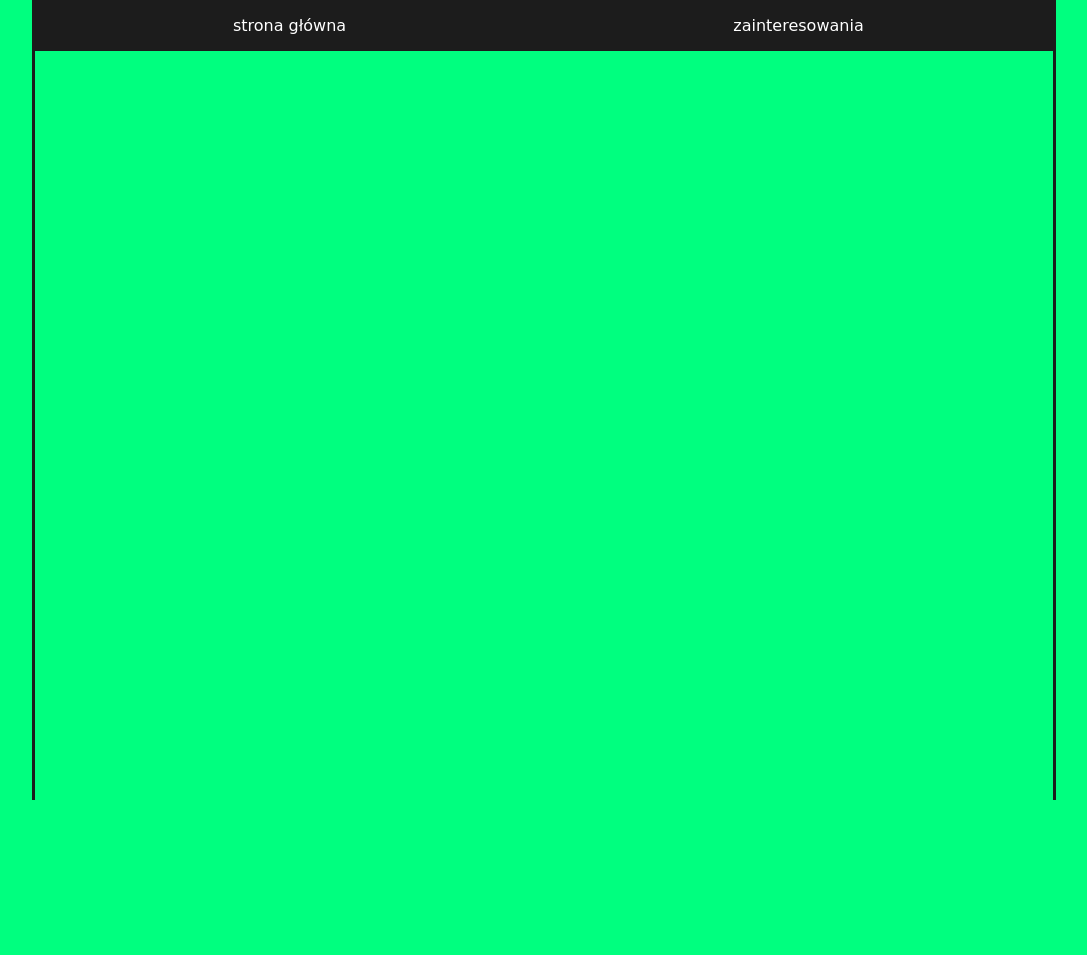
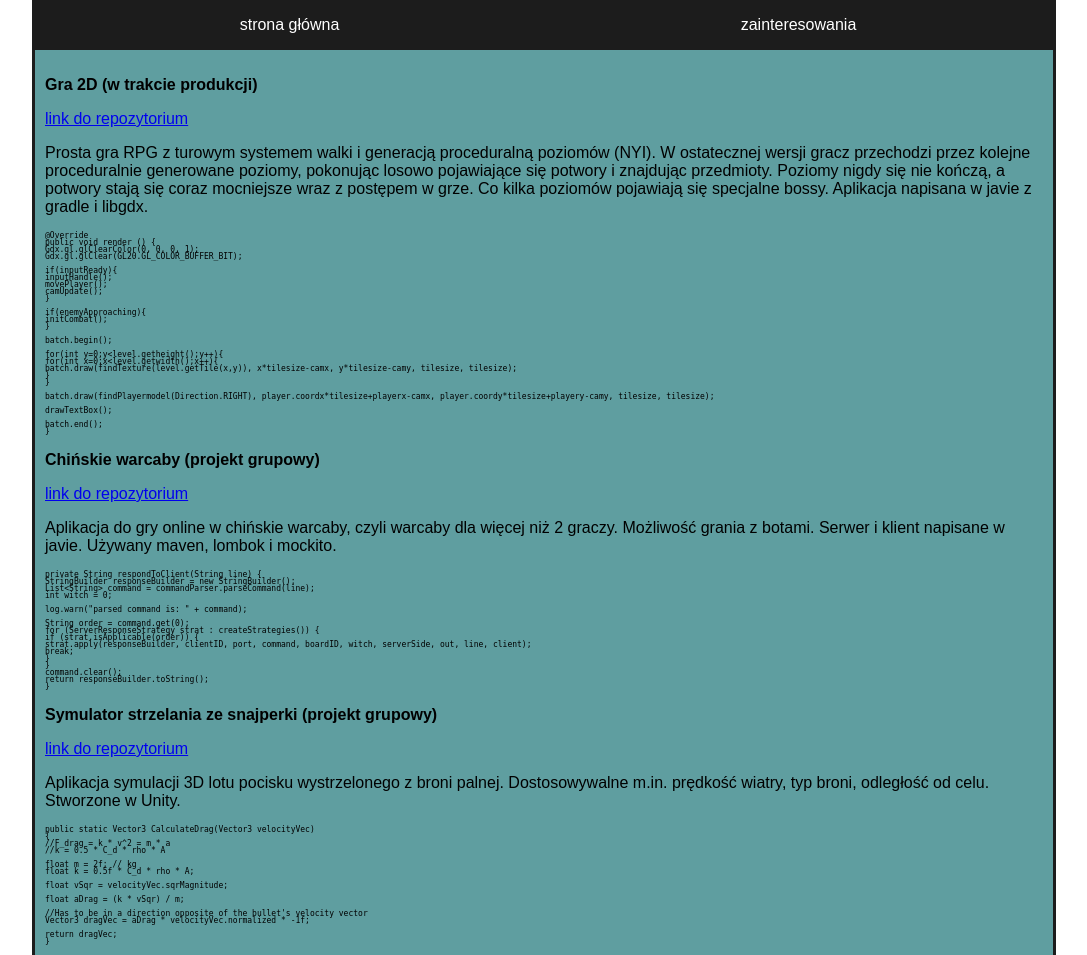
Before and after one commit to ProtossLuigi/studia, a PHP site: page /projects.html in a window 1280 px wide. Shown: the whole page, without its empty margins (96-1183 px from the left). Before the commit the page ends 800 px from the top, so only its background shows below. Run offline with PHP 8.4, Linux system fonts and the light colour scheme.

Commit message:
finished www

```diff
--- a/www/lab1/info.html
+++ b/www/lab1/info.html
@@ -14,10 +14,11 @@
         <li><a href="interests.html">zainteresowania</a></li>
     </ul>
 </nav>
+<div class="content">
     <aside>
         <img src="indeks.jfif" alt="zdjęcie">
     </aside>
-<article class="personal_info">
+    <div class="personal_info">
         <table class="info_table">
             <tr>
                 <td style="text-align: right">Imię</td>
@@ -48,6 +49,7 @@
                 <td><a href="https://www.facebook.com/kajetan.bilski">https://www.facebook.com/kajetan.bilski</a></td>
             </tr>
         </table>
-</article>
+    </div>
+</div>
 </body>
 </html>
--- a/www/lab1/projects.html
+++ b/www/lab1/projects.html
@@ -1,5 +1,5 @@
 <!DOCTYPE html>
-<html lang="en">
+<html lang="pl">
 <head>
     <meta charset="UTF-8">
     <meta name="viewport" content="width=device-width, initial-scale=1.0">
@@ -13,6 +13,93 @@
         <li><a href="interests.html">zainteresowania</a> </li>
     </ul>
 </nav>
-
+<div class="content">
+    <div class="project">
+        <p><b>Gra 2D (w trakcie produkcji)</b></p>
+        <p><a href="https://github.com/ProtossLuigi/asdf">link do repozytorium</a></p>
+        <p>Prosta gra RPG z turowym systemem walki i generacją proceduralną poziomów (NYI). W ostatecznej wersji gracz przechodzi przez kolejne proceduralnie generowane poziomy, pokonując losowo pojawiające się potwory i znajdując przedmioty. Poziomy nigdy się nie kończą, a potwory stają się coraz mocniejsze wraz z postępem w grze. Co kilka poziomów pojawiają się specjalne bossy. Aplikacja napisana w javie z gradle i libgdx.</p>
+        <div class="code_demo">
+            <code>
+                @Override<br>
+                public void render () {<br>
+                Gdx.gl.glClearColor(0, 0, 0, 1);<br>
+                Gdx.gl.glClear(GL20.GL_COLOR_BUFFER_BIT);<br>
+                <br>
+                if(inputReady){<br>
+                inputHandle();<br>
+                movePlayer();<br>
+                camUpdate();<br>
+                }<br>
+                <br>
+                if(enemyApproaching){<br>
+                initCombat();<br>
+                }<br>
+                <br>
+                batch.begin();<br>
+                <br>
+                for(int y=0;y&lt;level.getheight();y++){<br>
+                for(int x=0;x&lt;level.getwidth();x++){<br>
+                batch.draw(findTexture(level.getTile(x,y)), x*tilesize-camx, y*tilesize-camy, tilesize, tilesize);<br>
+                }<br>
+                }<br>
+                <br>
+                batch.draw(findPlayermodel(Direction.RIGHT), player.coordx*tilesize+playerx-camx, player.coordy*tilesize+playery-camy, tilesize, tilesize);<br>
+                <br>
+                drawTextBox();<br>
+                <br>
+                batch.end();<br>
+                }
+            </code>
+        </div>
+    </div>
+    <div class="project">
+        <p><b>Chińskie warcaby (projekt grupowy)</b></p>
+        <p><a href="https://github.com/JacekDuszenko/chinese-checkers">link do repozytorium</a></p>
+        <p>Aplikacja do gry online w chińskie warcaby, czyli warcaby dla więcej niż 2 graczy. Możliwość grania z botami. Serwer i klient napisane w javie. Używany maven, lombok i mockito.</p>
+        <div class="code_demo"><code>
+            private String respondToClient(String line) {<br>
+            StringBuilder responseBuilder = new StringBuilder();<br>
+            List&lt;String> command = commandParser.parseCommand(line);<br>
+            int witch = 0;<br>
+            <br>
+            log.warn("parsed command is: " + command);<br>
+            <br>
+            String order = command.get(0);<br>
+            for (ServerResponseStrategy strat : createStrategies()) {<br>
+            if (strat.isApplicable(order)) {<br>
+            strat.apply(responseBuilder, clientID, port, command, boardID, witch, serverSide, out, line, client);<br>
+            break;<br>
+            }<br>
+            }<br>
+            command.clear();<br>
+            return responseBuilder.toString();<br>
+            }
+        </code></div>
+    </div>
+    <div class="project">
+        <p><b>Symulator strzelania ze snajperki (projekt grupowy)</b></p>
+        <p><a href="https://github.com/JacekDuszenko/Python-Bullet-Shoot-Simulation">link do repozytorium</a></p>
+        <p>Aplikacja symulacji 3D lotu pocisku wystrzelonego z broni palnej. Dostosowywalne m.in. prędkość wiatry, typ broni, odległość od celu. Stworzone w Unity.</p>
+        <div class="code_demo"><code>
+            public static Vector3 CalculateDrag(Vector3 velocityVec)<br>
+            {<br>
+            //F_drag = k * v^2 = m * a<br>
+            //k = 0.5 * C_d * rho * A<br>
+            <br>
+            float m = 2f; // kg<br>
+            float k = 0.5f * C_d * rho * A;<br>
+            <br>
+            float vSqr = velocityVec.sqrMagnitude;<br>
+            <br>
+            float aDrag = (k * vSqr) / m;<br>
+            <br>
+            //Has to be in a direction opposite of the bullet's velocity vector<br>
+            Vector3 dragVec = aDrag * velocityVec.normalized * -1f;<br>
+            <br>
+            return dragVec;<br>
+            }
+        </code></div>
+    </div>
+</div>
 </body>
 </html>
--- a/www/lab1/style.css
+++ b/www/lab1/style.css
@@ -3,9 +3,9 @@
 }
 
 body {
-    background-color: springgreen;
-    font-family: "Comic Sans MS", serif;
-    color: red;
+    background-color: white;
+    font-family: sans-serif;
+    color: black;
     max-width: 1024px;
     margin: auto;
     min-height: 100vh;
@@ -38,6 +38,12 @@ nav > ul > li a {
 
 nav > ul > li a:hover {
     background-color: #323232;
+}
+
+.content {
+    background-color: cadetblue;
+    min-height: 100vh;
+    padding: 10px;
 }
 
 aside {
@@ -75,6 +81,11 @@ img {
     margin-right: auto;
 }
 
+.code_demo {
+    font-size: 8px;
+    line-height: 7px;
+}
+
 @media only screen and (min-width: 800px) {
     nav > ul {
         display: flex;
@@ -95,7 +106,7 @@ img {
 
     .interest > img {
         float: left;
-
+        margin-right: 10px;
     }
 }
 
```
Also changed, not shown: www/lab1/interests.html (+21 -10 lines). Lines whose indentation alone changed are shown as unchanged.
